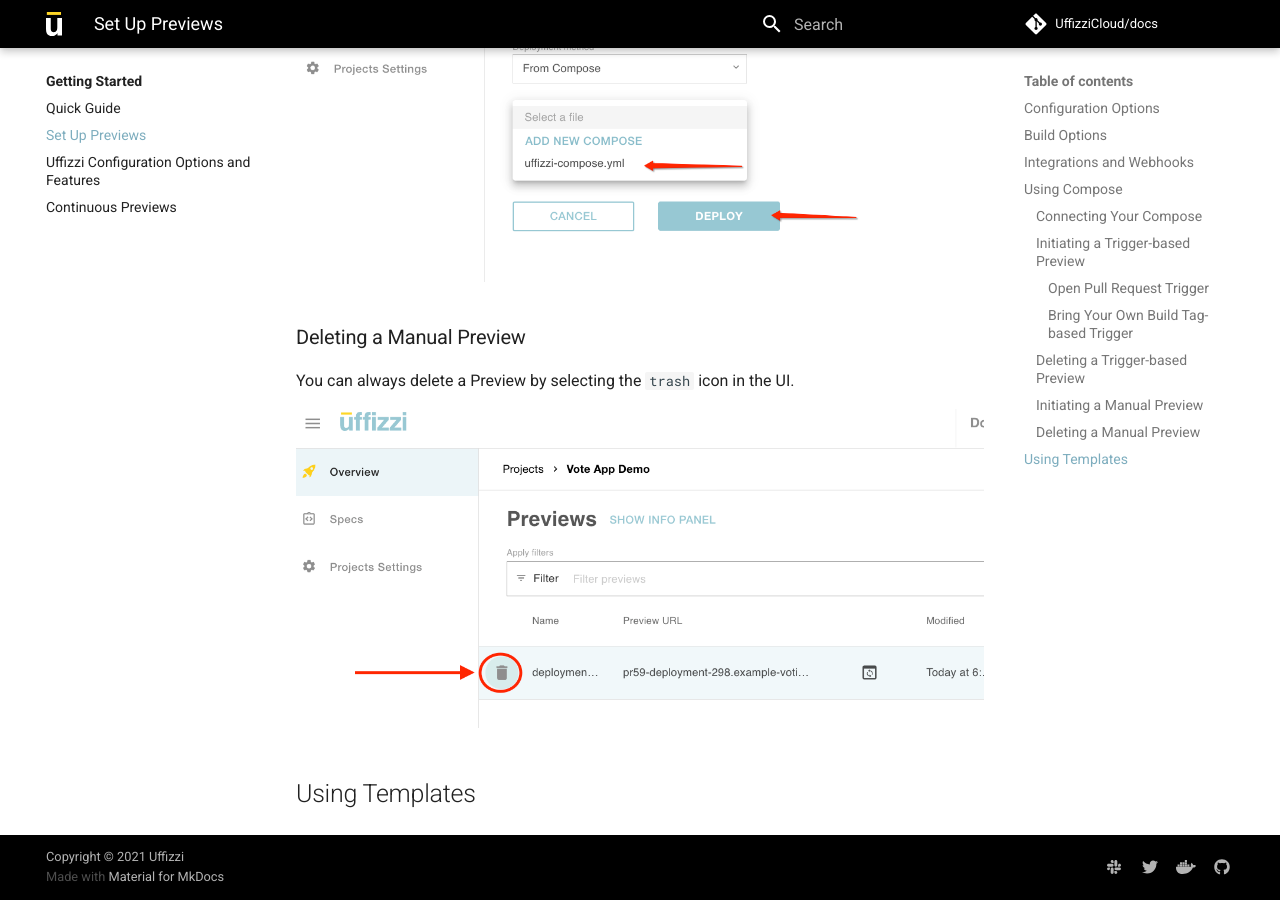
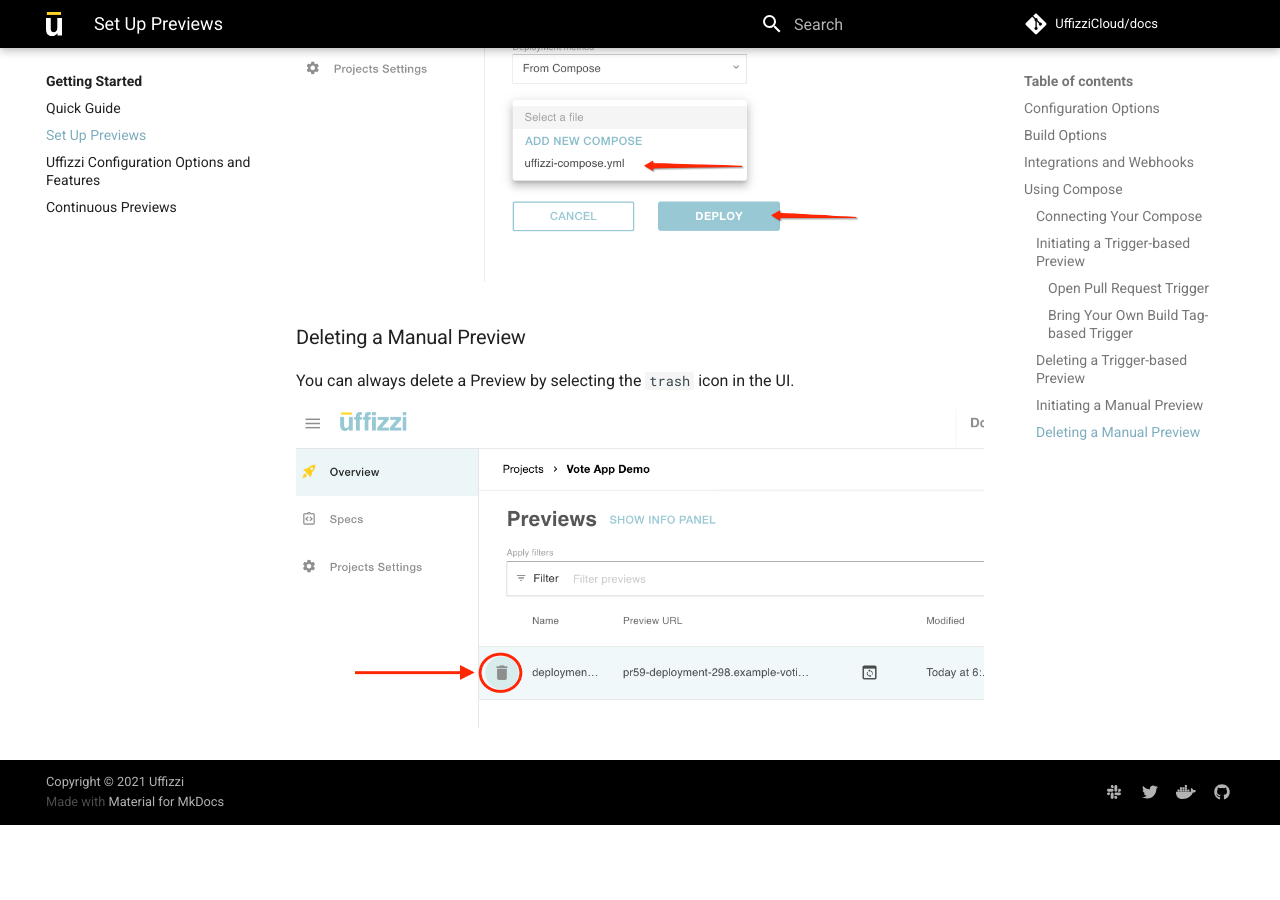
Before and after one commit to UffizziCloud/docs, an MkDocs documentation site: the page built from docs/set-up-previews.md, in a window 1280 px wide and 900 px high, scrolled down 5775 px. Built offline with MkDocs 1.6.1 and Material for MkDocs 9.7.7, drawn with Linux system fonts in a browser that asks for light colours; comment, search, counter and statistics services are not loaded; after the commit the page ends 6600 px from its top, so only the background shows below that.

Commit message:
Drop stub header for Templates.

```diff
--- a/docs/set-up-previews.md
+++ b/docs/set-up-previews.md
@@ -99,5 +99,3 @@
 You can always delete a Preview by selecting the `trash` icon in the UI.
 
 ![Screenshot](assets/images/delete.png)
-
-## Using Templates
```
